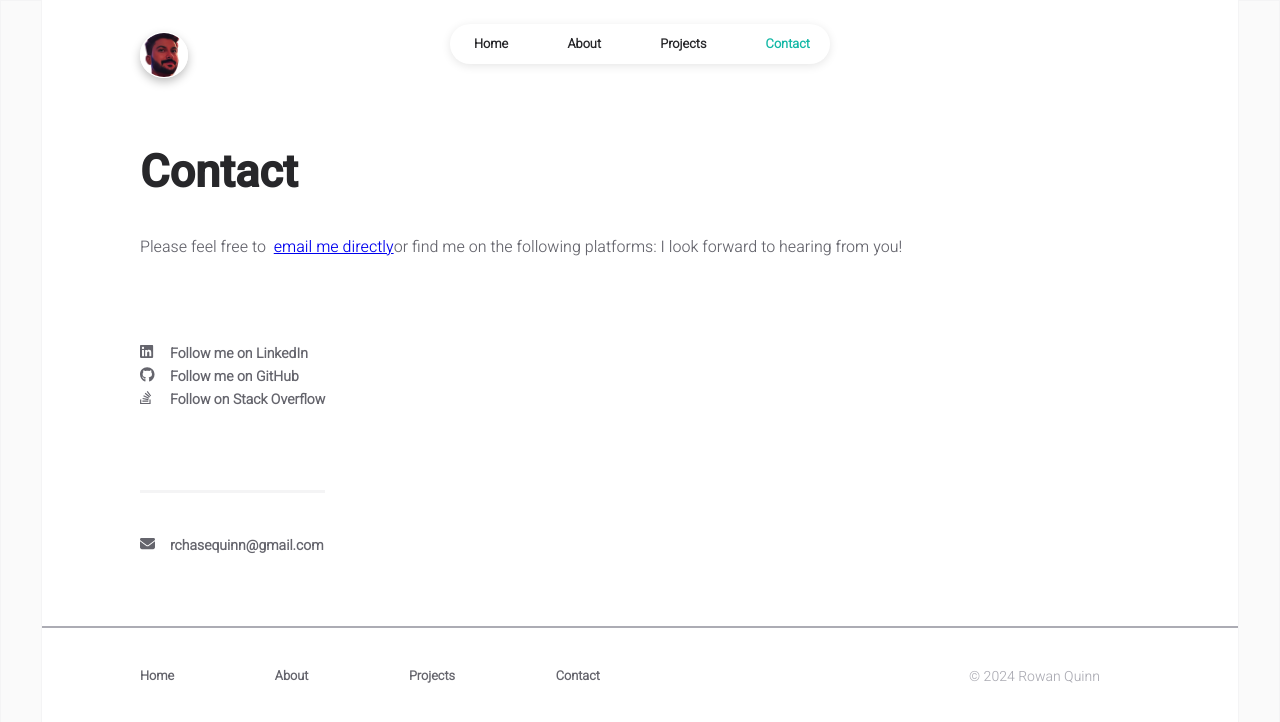
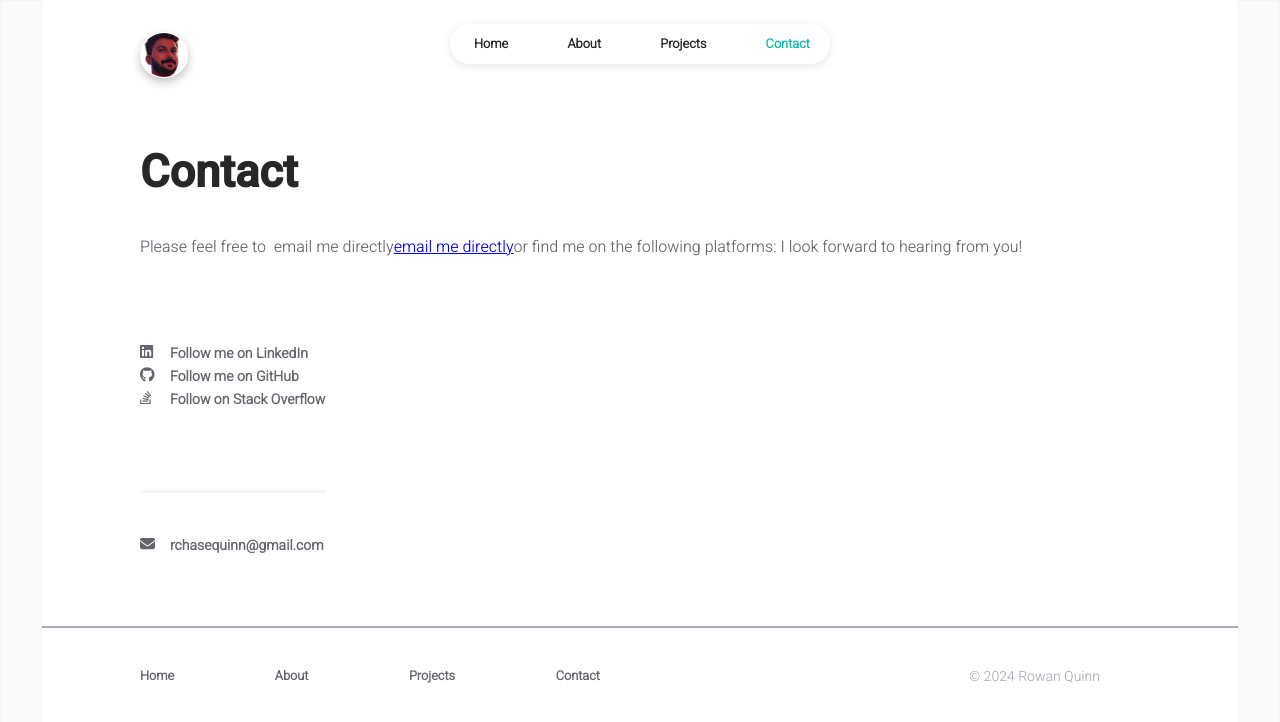
Before and after one commit to rchaseq/rchaseq.github.io, a React (Create React App) app: page /contact in a window 1280 px wide. Shown: the top 722 px of the page. Built offline with nearby package versions, Linux system fonts and the light colour scheme.

Commit message:
Update contact.jsx

```diff
--- a/src/pages/contact.jsx
+++ b/src/pages/contact.jsx
@@ -46,7 +46,7 @@ const Contact = () => {
 
 						<div className="subtitle contact-subtitle">
 							Please feel free to
-							&nbsp;{""}
+							&nbsp;{"email me directly"}
 							<a href={`mailto:${INFO.main.email}`}>
 							 email me directly
 							</a>
```
